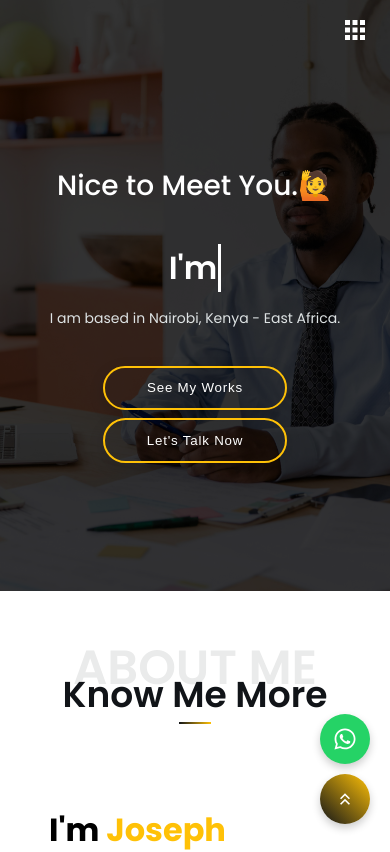
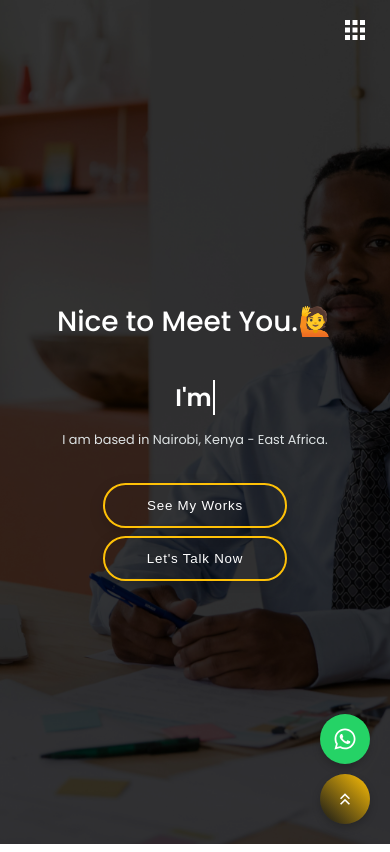
Before and after one commit to JOHNINDAKWA/joseph-kulundu-portfolio, a React (Create React App) app: page / in a window 390 px wide. Shown: the top 852 px of the page. Built offline with nearby package versions, Linux system fonts and the light colour scheme.

Commit message:
adjusted the header in small screens

```diff
--- a/src/sections/Header/Header.css
+++ b/src/sections/Header/Header.css
@@ -83,19 +83,19 @@
   /* Media Query for Tablets (Portrait) */
 @media (max-width: 768px) {
   .header {
-    height: 80vh; /* Adjust height for smaller screens */
+    height: 90vh;
   }
 
   .overlay p {
-    font-size: 1rem; /* Reduce font size */
+    font-size: 1rem;
   }
 
   .overlay h4 {
-    font-size: 1.5rem; /* Adjust heading size */
+    font-size: 1.2rem;
   }
 
   h1 {
-    font-size: 2.5rem; /* Smaller font size */
+    font-size: 2rem;
   }
 
   .buttons {
@@ -107,19 +107,19 @@
 /* Media Query for Small Screens (Mobile) */
 @media (max-width: 480px) {
   .header {
-    height: 70vh;
+    height: 100vh;
   }
 
   .overlay p {
-    font-size: 0.875rem;
+    font-size: 0.8rem;
   }
 
   .overlay h4 {
-    font-size: 1.25rem;
+    font-size: 1rem;
   }
 
   h1 {
-    font-size: 2rem;
+    font-size: 1.5rem;
   }
 
   .buttons {
--- a/src/sections/Services/Services.css
+++ b/src/sections/Services/Services.css
@@ -14,7 +14,7 @@
 
   .service-header-below {
     font-size: 8.25rem;
-    color: rgb(202, 204, 204) !important;color: rgb(202, 204, 204) !important;
+    color: rgb(202, 204, 204) !important;
     position: absolute;
     top: -50px;
     left: 50%;
```
